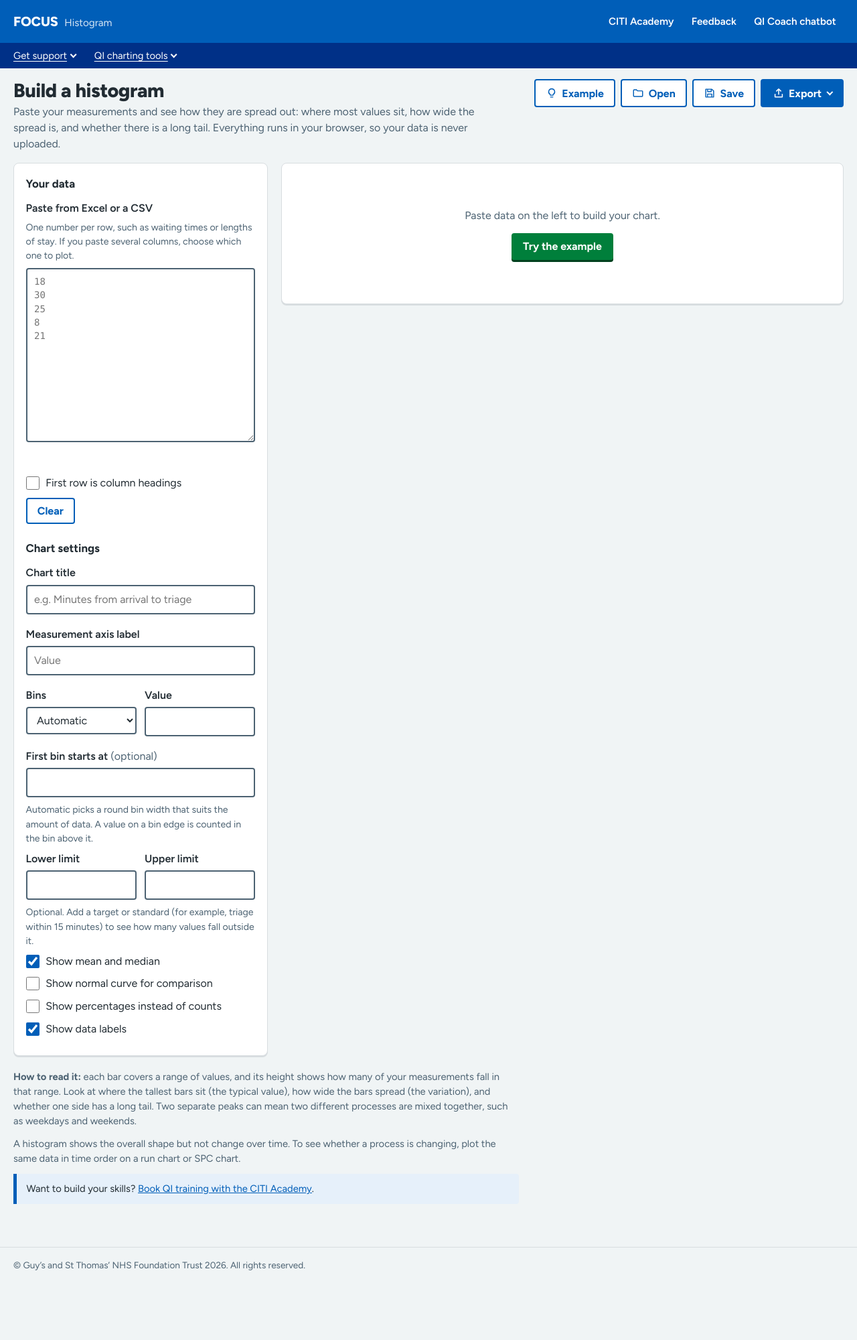
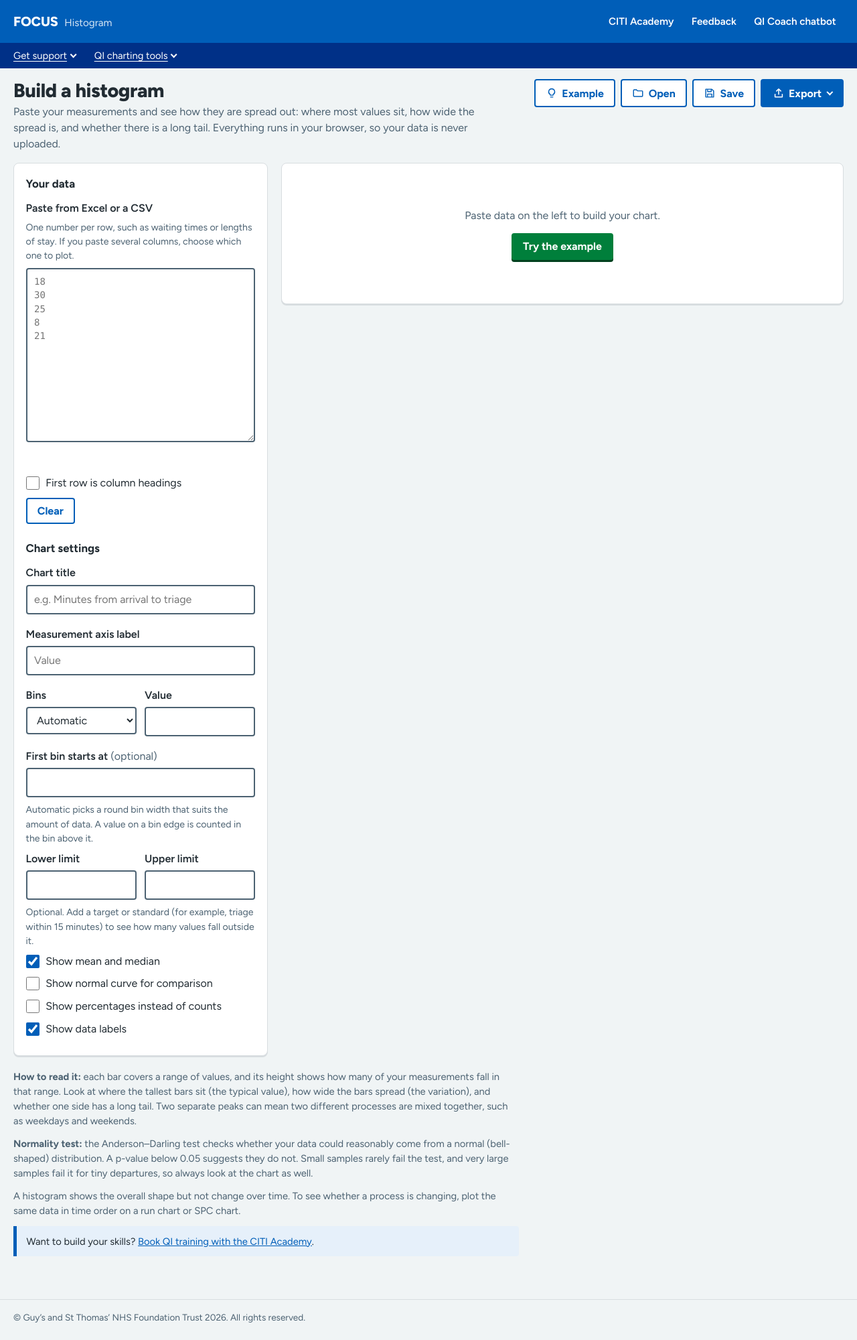
Before and after one commit to PerrinShanks-Cogito/IntegratedQiTools, a Jekyll site: the page built from histogram/index.html, in a window 1280 px wide. Shown: the whole page at 67% size. Built offline with Jekyll 4.4.1, drawn with Linux system fonts in a browser that asks for light colours; before the commit the page ends 1922 px from its top, so only the background shows below that; part of the change alters nothing that is shown.

Commit message:
Add Anderson–Darling normality test to histogram tool
Computes A² (mean and SD estimated from the data) with the small-sample
adjustment and a D'Agostino & Stephens p-value, shown below the summary
stats with a plain-English verdict. Requires at least 8 values.

Co-Authored-By: Claude Opus 5.5 <noreply@anthropic.com>
Claude-Session: https://claude.ai/code/session_018LbzzCnxHXEPi2f1yeNejQ

```diff
--- a/histogram/index.html
+++ b/histogram/index.html
@@ -131,6 +131,10 @@ button.primary:active{transform:translateY(2px);box-shadow:0 1px 0 #00401E}
 .stats div{border:1px solid var(--line);border-radius:6px;padding:.45rem .65rem}
 .stats dt{font-size:.82rem;color:var(--muted);margin:0}
 .stats dd{margin:0;font-weight:700;font-size:1.05rem;font-variant-numeric:tabular-nums}
+.adtest{border:1px solid var(--line);border-left:5px solid var(--blue);border-radius:0 6px 6px 0;padding:.6rem .85rem;margin:.75rem 0 0;max-width:80ch}
+.adtest h3{font-size:1rem;margin:0 0 .25rem}
+.adtest p{margin:0}
+.adtest .adnums{font-variant-numeric:tabular-nums;color:var(--muted);font-size:.9rem;margin-top:.2rem}
 .tablewrap{overflow-x:auto;margin-top:1.25rem}
 table{border-collapse:collapse;width:100%;font-size:.94rem}
 th,td{text-align:left;padding:.5rem .65rem;border-bottom:1px solid var(--line)}
@@ -243,6 +247,7 @@ td.num,th.num{text-align:right;font-variant-numeric:tabular-nums}
 
 <section class="notes" aria-label="About histograms">
   <p><b>How to read it:</b> each bar covers a range of values, and its height shows how many of your measurements fall in that range. Look at where the tallest bars sit (the typical value), how wide the bars spread (the variation), and whether one side has a long tail. Two separate peaks can mean two different processes are mixed together, such as weekdays and weekends.</p>
+  <p><b>Normality test:</b> the Anderson–Darling test checks whether your data could reasonably come from a normal (bell-shaped) distribution. A p-value below 0.05 suggests they do not. Small samples rarely fail the test, and very large samples fail it for tiny departures, so always look at the chart as well.</p>
   <p>A histogram shows the overall shape but not change over time. To see whether a process is changing, plot the same data in time order on a run chart or SPC chart.</p>
   <div class="notice">Want to build your skills? <a href="https://coh.gstt.nhs.uk/course/view.php?id=3199" target="_blank" rel="noopener">Book QI training with the CITI Academy</a>.</div>
 </section>
@@ -338,6 +343,45 @@ td.num,th.num{text-align:right;font-variant-numeric:tabular-nums}
       skew = g1 * Math.sqrt(n * (n - 1)) / (n - 2);
     }
     return { sorted: s, n, mean, sd, skew, min: s[0], max: s[n - 1], median: quantile(s, 0.5), q1: quantile(s, 0.25), q3: quantile(s, 0.75) };
+  }
+
+  // Complementary error function (Numerical Recipes erfcc, relative error < 1.2e-7, accurate in the tails)
+  function erfc(x) {
+    const z = Math.abs(x), t = 1 / (1 + 0.5 * z);
+    const r = t * Math.exp(-z * z - 1.26551223 + t * (1.00002368 + t * (0.37409196 + t * (0.09678418 + t * (-0.18628806 +
+      t * (0.27886807 + t * (-1.13520398 + t * (1.48851587 + t * (-0.82215223 + t * 0.17087277)))))))));
+    return x >= 0 ? r : 2 - r;
+  }
+  function normCdf(z) { return 0.5 * erfc(-z / Math.SQRT2); }
+
+  // Anderson–Darling test for normality, mean and SD estimated from the data.
+  // A*² uses the small-sample adjustment; p-value from D'Agostino & Stephens (1986), as used by Minitab.
+  function andersonDarling(st) {
+    const { sorted: s, n, mean, sd } = st;
+    if (n < 8 || !(sd > 0)) return null;
+    let sum = 0;
+    for (let i = 0; i < n; i++) {
+      const lo = Math.max(normCdf((s[i] - mean) / sd), 1e-300);
+      const hi = Math.max(normCdf(-(s[n - 1 - i] - mean) / sd), 1e-300);
+      sum += (2 * i + 1) * (Math.log(lo) + Math.log(hi));
+    }
+    const a2 = -n - sum / n;
+    const a = a2 * (1 + 0.75 / n + 2.25 / (n * n));
+    let p;
+    if (a < 0.2) p = 1 - Math.exp(-13.436 + 101.14 * a - 223.73 * a * a);
+    else if (a < 0.34) p = 1 - Math.exp(-8.318 + 42.796 * a - 59.938 * a * a);
+    else if (a < 0.6) p = Math.exp(0.9177 - 4.279 * a - 1.38 * a * a);
+    else if (a < 13) p = Math.exp(1.2937 - 5.709 * a + 0.0186 * a * a);
+    else p = 0;
+    return { a2, a, p: Math.min(1, Math.max(0, p)) };
+  }
+
+  function adText(ad, n) {
+    if (!ad) return n < 8 ? 'Needs at least 8 values to test whether the data are normally distributed.' : 'All values are the same, so normality cannot be tested.';
+    const verdict = ad.p < 0.05
+      ? 'The data are unlikely to come from a normal distribution (p < 0.05). Be careful using methods that assume normality, and use the median rather than the mean as the typical value.'
+      : 'There is no strong evidence that the data are not normally distributed (p ≥ 0.05).';
+    return verdict + (n > 300 && ad.p < 0.05 ? ' With this many values, even small departures from normality show up as significant — check the shape of the chart too.' : '');
   }
 
   function niceStep(x) {
@@ -612,12 +656,19 @@ td.num,th.num{text-align:right;font-variant-numeric:tabular-nums}
     const rangeTxt = (b, i) => `${fmt(b.lo)} to ${B.exact && i === B.bins.length - 1 ? '' : 'under '}${fmt(b.hi)}`;
     const stats = [['Values', nf.format(st.n)], ['Mean', f(st.mean)], ['Median', f(st.median)], ['Standard deviation', f(st.sd)],
       ['Lowest', f(st.min)], ['Highest', f(st.max)], ['Lower quartile', f(st.q1)], ['Upper quartile', f(st.q3)]];
+    const ad = andersonDarling(st);
+    const pTxt = ad ? (ad.p < 0.005 ? '< 0.005' : ad.p.toFixed(3)) : '';
 
     els.result.innerHTML = `
       <p class="summary"><strong>${nf.format(st.n)}</strong> values, typically around <strong>${f(st.median)}</strong>, ranging from ${f(st.min)} to ${f(st.max)}.</p>
       <p class="focuson">${esc([shape, outTxt].filter(Boolean).join(' '))}</p>
       <div class="chartwrap" id="chart">${svg}</div>
       <dl class="stats">${stats.map(([k, v]) => `<div><dt>${k}</dt><dd>${v}</dd></div>`).join('')}</dl>
+      <section class="adtest" aria-labelledby="ad-h">
+        <h3 id="ad-h">Normality test (Anderson–Darling)</h3>
+        <p>${esc(adText(ad, st.n))}</p>
+        ${ad ? `<p class="adnums">A² = ${ad.a2.toFixed(3)} (adjusted ${ad.a.toFixed(3)}), p-value ${pTxt}</p>` : ''}
+      </section>
       <div class="tablewrap">
         <table>
           <thead><tr><th>${esc(xLabel)}</th><th class="num">Count</th><th class="num">% of values</th><th class="num">Cumulative %</th><th><span class="sr">Distribution</span></th></tr></thead>
```
